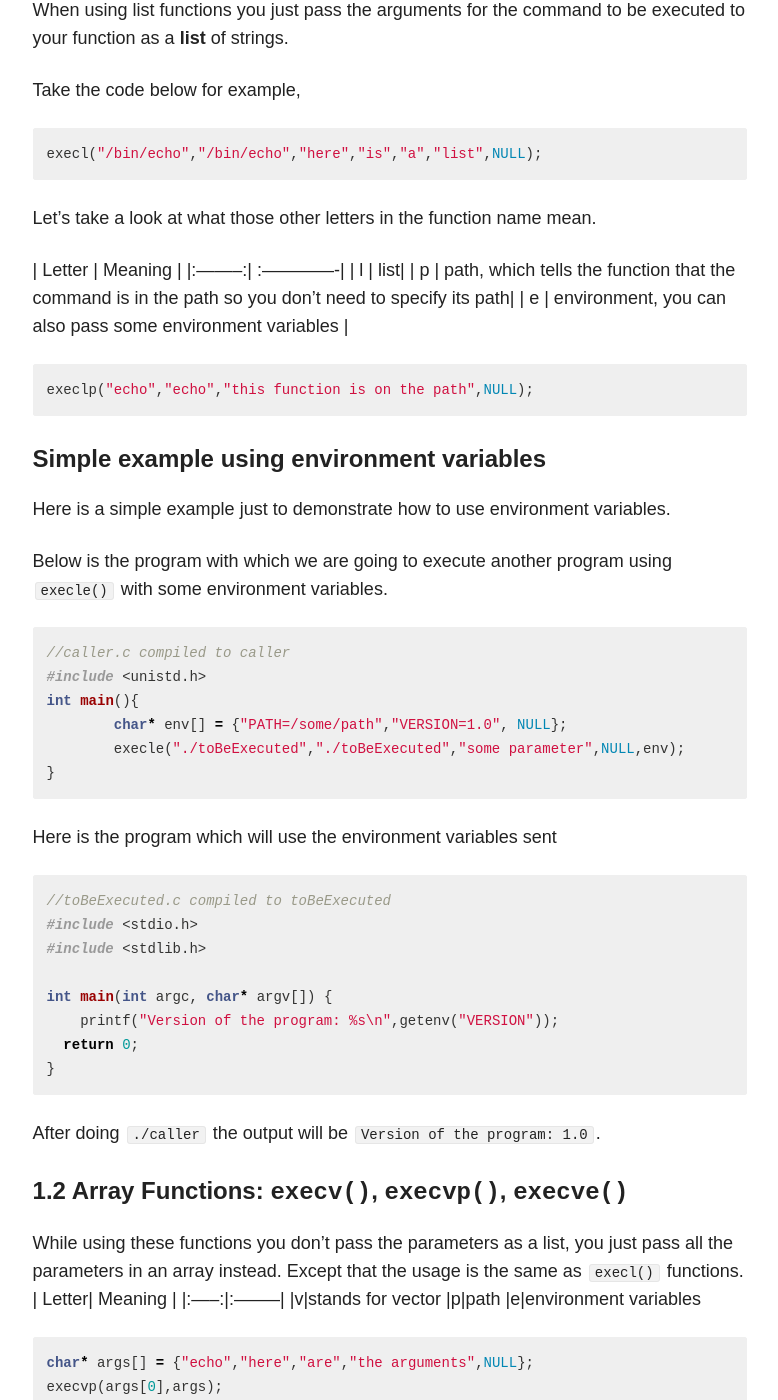
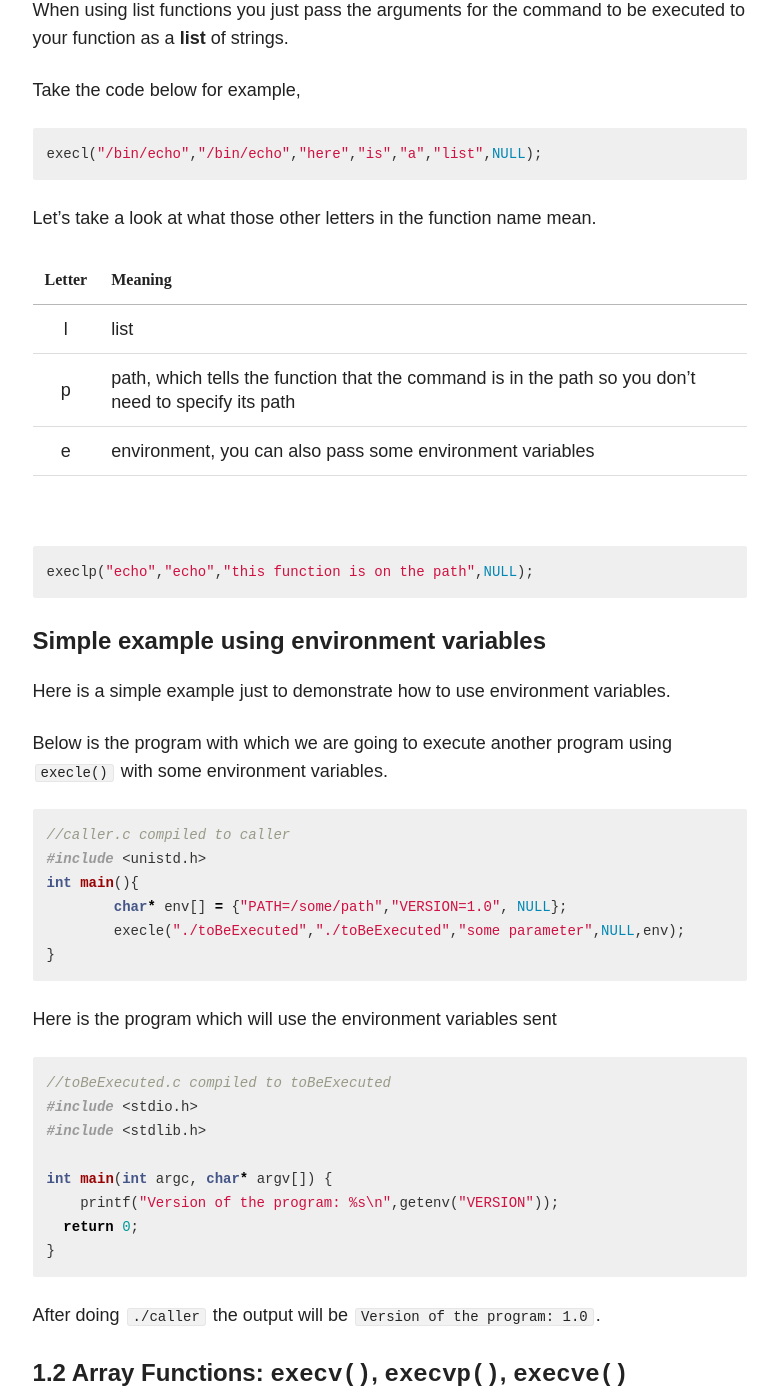
Before and after one commit to andreyuhai/andreyuhai.github.io.old, a Jekyll site: the page built from _posts/articles/2018-08-05-system-calls-in-c.md, in a window 1280 px wide and 1400 px high, scrolled down 1513 px. Shown: the whole window, without its empty margins (347-1125 px from the left). Built offline with Jekyll 4.4.1, drawn with Linux system fonts in a browser that asks for light colours; nearby versions of some CDN libraries; comment, search, counter and statistics services are not loaded; some of the changed text lies outside the part shown.

Commit message:
Article updated.

````diff
--- a/_posts/articles/2018-08-05-system-calls-in-c.md
+++ b/_posts/articles/2018-08-05-system-calls-in-c.md
@@ -45,6 +45,7 @@
 | l | list|
 | p | path, which tells the function that the command is in the path so you don't need to specify its path|
 | e | environment, you can also pass some environment variables |
+
 <br>
 
 ```c
@@ -78,11 +79,13 @@
 
 #### 1.2 Array Functions: `execv()`, `execvp()`, `execve()`
 While using these functions you don't pass the parameters as a list, you just pass all the parameters in an array instead. Except that the usage is the same as `execl()` functions.
-| Letter| Meaning |
-|:-----:|:--------|
-|v|stands for vector
-|p|path
-|e|environment variables
+
+| Letter| Meaning              |
+|:---:  |:--                   |
+|v      |stands for vector     |
+|p      |path                  |
+|e      |environment variables |
+
 
 ```c
 char* args[] = {"echo","here","are","the arguments",NULL};
````
